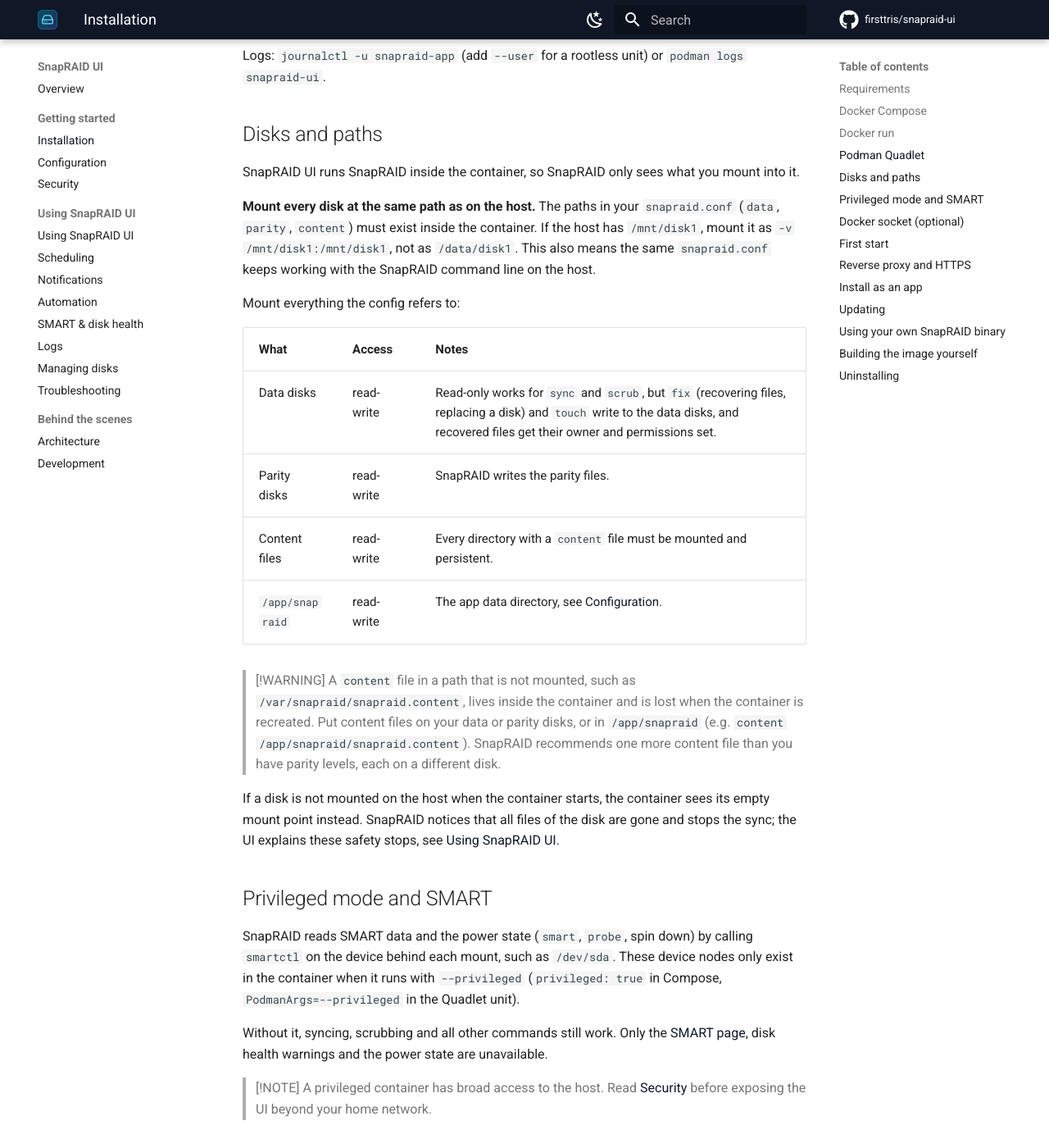
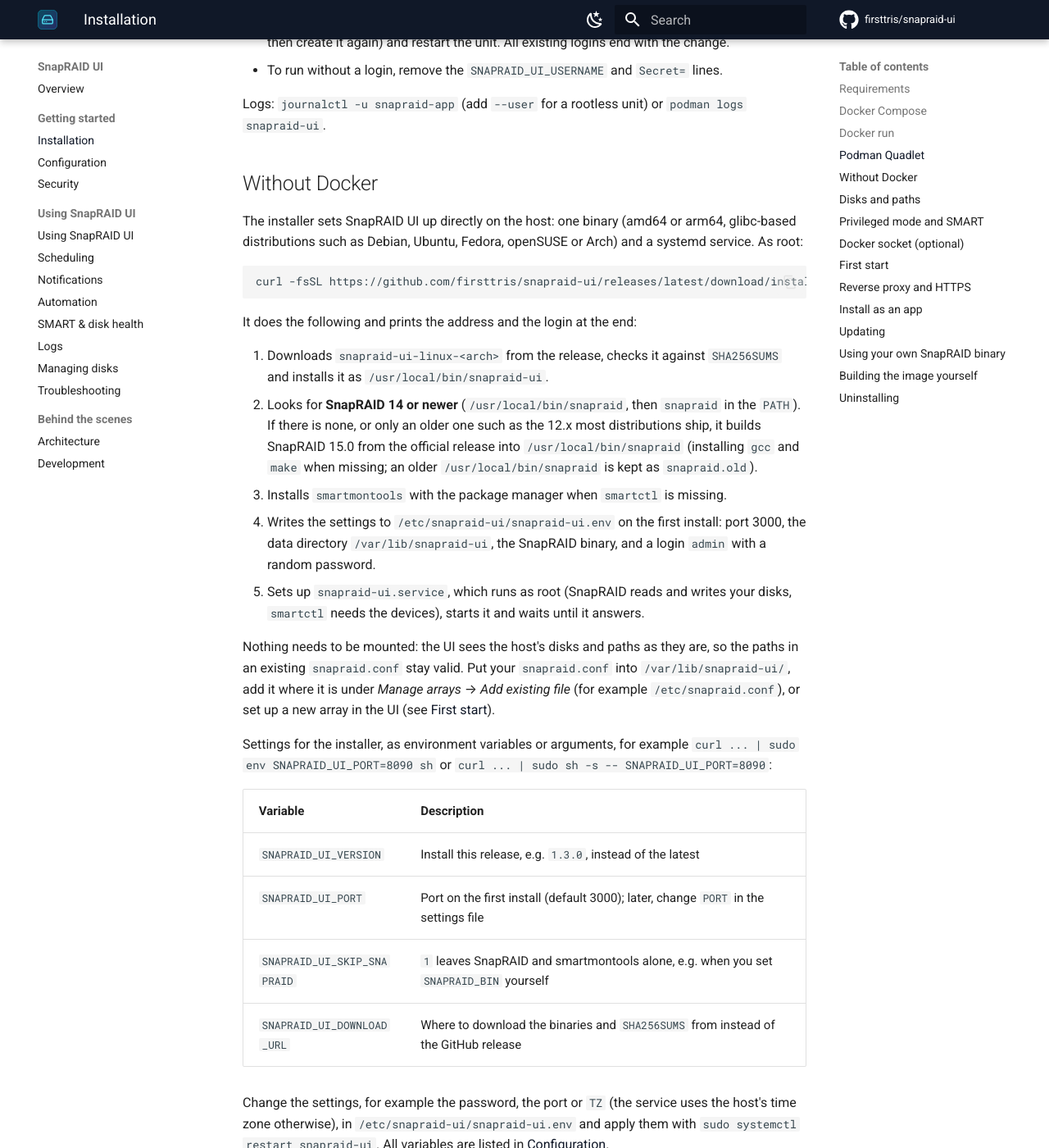
Before and after one commit to firsttris/snapraid-ui, an MkDocs documentation site: the page built from docs/installation.md, in a window 1280 px wide and 1400 px high, scrolled down 3186 px. Shown: the whole window at 82% size. Built offline with MkDocs 1.6.1 and Material for MkDocs 9.7.7, drawn with Linux system fonts in a browser that asks for light colours; comment, search, counter and statistics services are not loaded; some of the changed text lies outside the part shown.

Commit message:
Installer without Docker: binary, SnapRAID 14+ and a systemd service (#60)
* Installer without Docker: binary, SnapRAID 14+ and a systemd service

scripts/install.sh, attached to each release as install.sh, downloads the binary for the
host's architecture, checks it against SHA256SUMS, builds SnapRAID 15.0 from source when
the host has no SnapRAID 14+ (keeping an older /usr/local/bin/snapraid as snapraid.old),
installs smartmontools, writes /etc/snapraid-ui/snapraid-ui.env with a generated login
once, and sets up snapraid-ui.service, waiting for its health check. Running it again
updates and keeps the settings; --uninstall keeps the data. CI runs it on a runner with
systemd: install, login, update, uninstall. The release creates the GitHub release itself
should the Docker release not have. The first start no longer logs a stack trace for the
missing config.json.

Co-Authored-By: Claude Opus 5.5 <noreply@anthropic.com>
Claude-Session: https://claude.ai/code/session_01J8F4KwKJenvY78nhehnrMt

* install.sh: an explicit if for the SnapRAID candidates (shellcheck SC2015)

Co-Authored-By: Claude Opus 5.5 <noreply@anthropic.com>
Claude-Session: https://claude.ai/code/session_01J8F4KwKJenvY78nhehnrMt

* install.sh: enable the service after an interrupted first install, work with a noexec /tmp, take settings as arguments

- A first install that stopped before the service was set up (e.g. no gcc for SnapRAID) made
  the next run an update that only restarted: the service never got enabled. The update is now
  decided by the unit file, and enable always runs before the restart.
- The binary was run from mktemp's /tmp, which hardened hosts mount noexec. It is now
  downloaded next to /usr/local/bin/snapraid-ui (also a same-filesystem rename) and SnapRAID
  is built under /usr/local/src; temporary files go away when the run stops with an error.
- SNAPRAID_UI_*=value arguments after sh -s -- set the settings, as the header promised.

Co-Authored-By: Claude Opus 5.5 <noreply@anthropic.com>
Claude-Session: https://claude.ai/code/session_01J8F4KwKJenvY78nhehnrMt

* CI install job: wait for the local download server before installing

The installer ran 0.1 s after the server started and found nothing listening.

Co-Authored-By: Claude Opus 5.5 <noreply@anthropic.com>
Claude-Session: https://claude.ai/code/session_01J8F4KwKJenvY78nhehnrMt

---------

Co-authored-by: Claude <noreply@anthropic.com>

````diff
--- a/docs/installation.md
+++ b/docs/installation.md
@@ -1,11 +1,12 @@
 # Installation
 
-SnapRAID UI runs as a single container that bundles SnapRAID, the web interface and its backend. This page shows how to run it with Docker, Docker Compose or Podman, how to give it access to your disks, and how to put it behind a reverse proxy.
+SnapRAID UI runs as a single container that bundles SnapRAID, the web interface and its backend, or without Docker as one binary with a systemd service. This page shows how to run it with Docker, Docker Compose, Podman or the installer, how to give it access to your disks, and how to put it behind a reverse proxy.
 
 - [Requirements](#requirements)
 - [Docker Compose](#docker-compose)
 - [Docker run](#docker-run)
 - [Podman Quadlet](#podman-quadlet)
+- [Without Docker](#without-docker)
 - [Disks and paths](#disks-and-paths)
 - [Privileged mode and SMART](#privileged-mode-and-smart)
 - [First start](#first-start)
@@ -18,7 +19,7 @@ SnapRAID UI runs as a single container that bundles SnapRAID, the web interface
 
 ## Requirements
 
-- A Linux host with Docker or Podman. The image [`tristanteu/snapraid-ui`](https://hub.docker.com/r/tristanteu/snapraid-ui) is published for **amd64** and **arm64**.
+- A Linux host with Docker or Podman, or with systemd for the [installer](#without-docker). The image [`tristanteu/snapraid-ui`](https://hub.docker.com/r/tristanteu/snapraid-ui) is published for **amd64** and **arm64**.
 - Your data, parity and content locations mounted on the host (SnapRAID works on mounted file systems, not on raw devices).
 - Nothing else. The image ships SnapRAID 15 (currently 15.0, built from the official release), `smartctl` from smartmontools, and everything the UI needs.
 
@@ -114,6 +115,37 @@ Notes on the unit:
 - To run without a login, remove the `SNAPRAID_UI_USERNAME` and `Secret=` lines.
 
 Logs: `journalctl -u snapraid-app` (add `--user` for a rootless unit) or `podman logs snapraid-ui`.
+
+## Without Docker
+
+The installer sets SnapRAID UI up directly on the host: one binary (amd64 or arm64, glibc-based distributions such as Debian, Ubuntu, Fedora, openSUSE or Arch) and a systemd service. As root:
+
+```bash
+curl -fsSL https://github.com/firsttris/snapraid-ui/releases/latest/download/install.sh | sudo sh
+```
+
+It does the following and prints the address and the login at the end:
+
+1. Downloads `snapraid-ui-linux-<arch>` from the release, checks it against `SHA256SUMS` and installs it as `/usr/local/bin/snapraid-ui`.
+2. Looks for **SnapRAID 14 or newer** (`/usr/local/bin/snapraid`, then `snapraid` in the `PATH`). If there is none, or only an older one such as the 12.x most distributions ship, it builds SnapRAID 15.0 from the official release into `/usr/local/bin/snapraid` (installing `gcc` and `make` when missing; an older `/usr/local/bin/snapraid` is kept as `snapraid.old`).
+3. Installs `smartmontools` with the package manager when `smartctl` is missing.
+4. Writes the settings to `/etc/snapraid-ui/snapraid-ui.env` on the first install: port 3000, the data directory `/var/lib/snapraid-ui`, the SnapRAID binary, and a login `admin` with a random password.
+5. Sets up `snapraid-ui.service`, which runs as root (SnapRAID reads and writes your disks, `smartctl` needs the devices), starts it and waits until it answers.
+
+Nothing needs to be mounted: the UI sees the host's disks and paths as they are, so the paths in an existing `snapraid.conf` stay valid. Put your `snapraid.conf` into `/var/lib/snapraid-ui/`, add it where it is under *Manage arrays* → *Add existing file* (for example `/etc/snapraid.conf`), or set up a new array in the UI (see [First start](#first-start)).
+
+Settings for the installer, as environment variables or arguments, for example `curl ... | sudo env SNAPRAID_UI_PORT=8090 sh` or `curl ... | sudo sh -s -- SNAPRAID_UI_PORT=8090`:
+
+| Variable | Description |
+|---|---|
+| `SNAPRAID_UI_VERSION` | Install this release, e.g. `1.3.0`, instead of the latest |
+| `SNAPRAID_UI_PORT` | Port on the first install (default 3000); later, change `PORT` in the settings file |
+| `SNAPRAID_UI_SKIP_SNAPRAID` | `1` leaves SnapRAID and smartmontools alone, e.g. when you set `SNAPRAID_BIN` yourself |
+| `SNAPRAID_UI_DOWNLOAD_URL` | Where to download the binaries and `SHA256SUMS` from instead of the GitHub release |
+
+Change the settings, for example the password, the port or `TZ` (the service uses the host's time zone otherwise), in `/etc/snapraid-ui/snapraid-ui.env` and apply them with `sudo systemctl restart snapraid-ui`. All variables are listed in [Configuration](configuration.md#environment-variables).
+
+Logs: `journalctl -u snapraid-ui -f`. Without systemd the installer only installs the binary and prints the command to start it.
 
 ## Disks and paths
 
@@ -227,6 +259,8 @@ Releases are published as image tags:
 
 Your settings, schedules and logs live in the data directory, so updating only replaces the container.
 
+**Without Docker:** run the [installer](#without-docker) again. It replaces the binary and restarts the service, and keeps your settings file and data. Add `SNAPRAID_UI_VERSION=x.y.z` to go to a specific release.
+
 **Docker Compose:**
 
 ```bash
@@ -270,6 +304,10 @@ Or with Compose, using the `build:` section of the bundled file: `docker compose
 
 ## Uninstalling
 
+Without Docker: `curl -fsSL https://github.com/firsttris/snapraid-ui/releases/latest/download/install.sh | sudo sh -s -- --uninstall` stops and removes the service and the binary. It keeps the data directory `/var/lib/snapraid-ui`, the settings in `/etc/snapraid-ui/` and SnapRAID; delete them yourself if you no longer need them.
+
+With Docker:
+
 1. Stop and remove the container: `docker compose down`, `docker rm -f snapraid-ui`, or for Podman `systemctl stop snapraid-app` and remove the `.container` and `.network` files, then `systemctl daemon-reload`.
 2. Optionally remove the image: `docker image rm tristanteu/snapraid-ui`.
 3. Optionally delete the data directory (`./snapraid` or `~/snapraid`). Download a [backup](disks.md) first if you might come back.
````
Also changed, not shown: README.md (+9 -0 lines), docs/configuration.md (+9 -5 lines), docs/development.md (+4 -3 lines), 4 other files.
